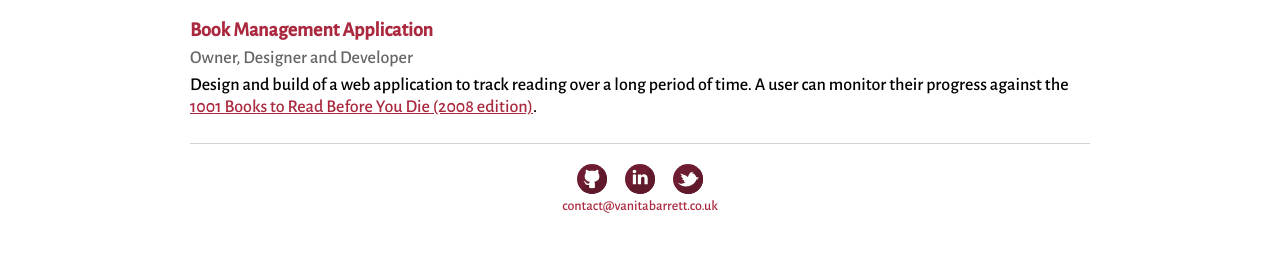
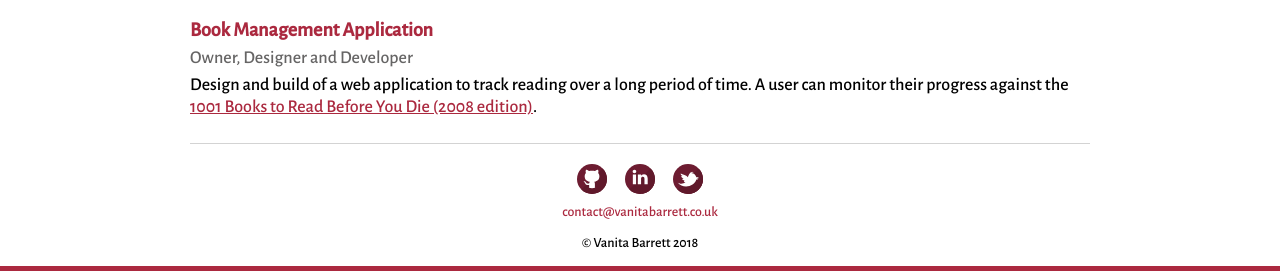
Before and after one commit to vanitabarrett/vanitabarrett.co.uk, a PHP site: page / in a window 1280 px wide. Shown: the part 983-1254 px from the top of the page. Before the commit the page ends 1196 px from the top, so only its background shows below. Run offline with PHP 8.4, Linux system fonts and the light colour scheme; style sheets or scripts are compiled from the project's sources; some web fonts are replaced.

Commit message:
Add copyright to footer

```diff
--- a/assets/styles/footer.scss
+++ b/assets/styles/footer.scss
@@ -1,7 +1,9 @@
 footer {
+    font-size: $text-small;
     text-align: center;
     position: relative;
     bottom: 0;
+    border-bottom: 5px solid $red;
 
     a {
         color: $red;
@@ -16,6 +18,7 @@ footer {
     }
 
     .footer__email {
+        display: block;
         font-weight: 300;
         font-size: $text-small;
         margin-top: $spacing-one-third;
--- a/partials/footer.inc.php
+++ b/partials/footer.inc.php
@@ -24,6 +24,7 @@
                 </a>
             </nav>
             <a class="footer__email" href="mailto:contact@vanitabarrett.co.uk">contact@vanitabarrett.co.uk</a>
+            <p>&copy; Vanita Barrett 2018</p>
         </footer>
     </body>
 </html>
```
